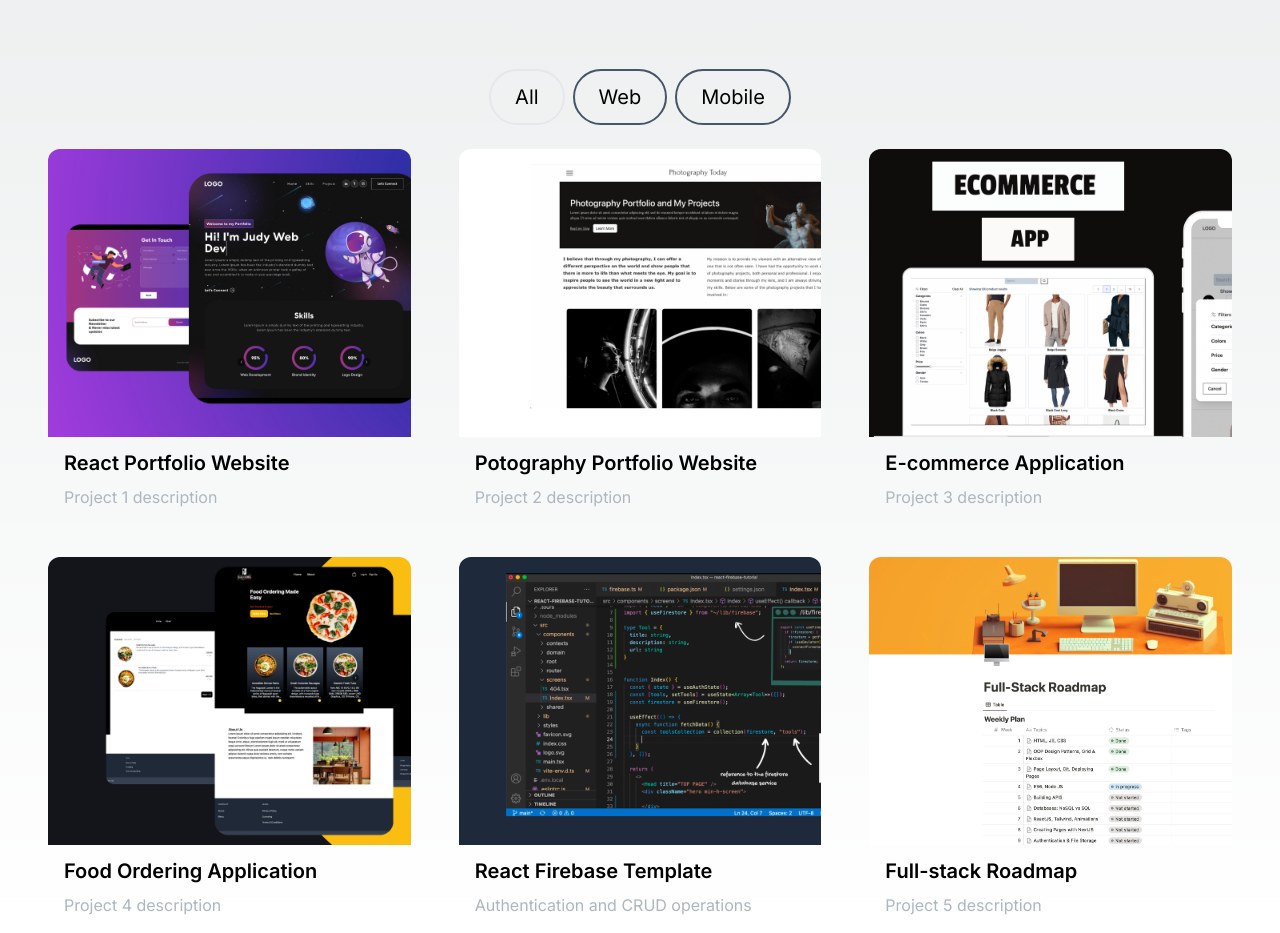
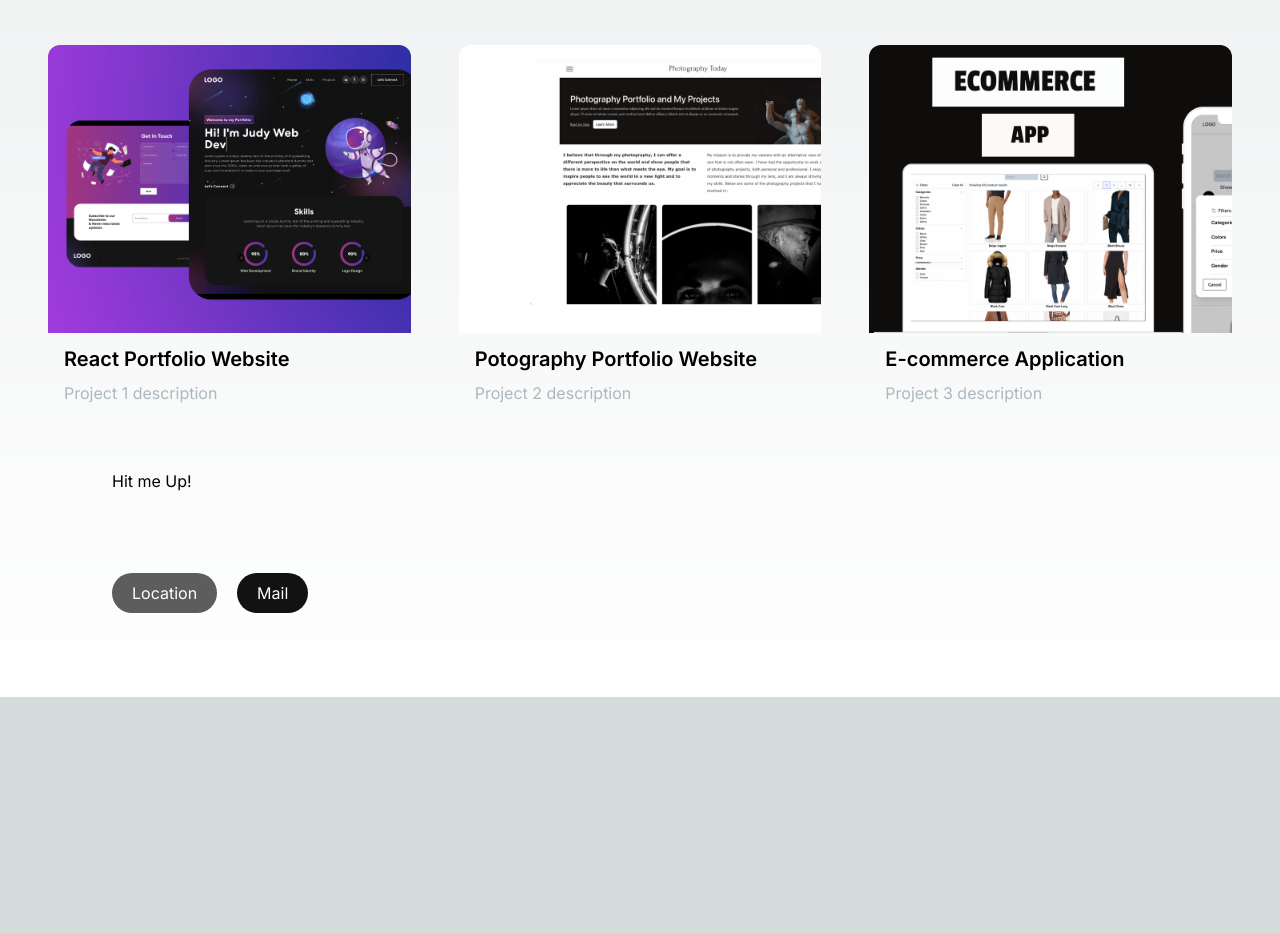
Before and after one commit to Alvisalc/Portfolio, a Next.js app: page / in a window 1280 px wide. Shown: the part 1339-2272 px from the top of the page. After the commit the page ends 2036 px from the top, so only its background shows below. Built offline with nearby package versions, Linux system fonts and the light colour scheme.

Commit message:
proj-in-progress

```diff
--- /dev/null
+++ b/src/app/components/Contact.jsx
@@ -0,0 +1,33 @@
+import React from "react";
+import Link from "next/link";
+
+const Contact = () => {
+  return (
+    <div className="md:grid md:grid-cols-2 gap-8 items-center py-8 px-4 xl:gap-16 sm:py-16 xl:px-16">
+        <h1>Hit me Up!</h1>
+        <br></br>
+           {/* link button starts */}
+           <div>
+                {/* Hire me */}
+                <Link
+                href="/"
+                className="px-5 inline-block py-2 w-full sm:w-fit rounded-full mr-4 bg-gradient-to-br from-primary-500 to-secondary-500 text-white bg-[#5d5d5d] hover:bg-slate-800"
+                >
+                Location
+                </Link>
+                {/* Download CV */}
+                <Link
+                href="/"
+                className="px-1 inline-block py-1 w-full sm:w-fit rounded-full bg-gradient-to-br from-primary-500 to-secondary-500 hover:bg-slate-800 text-white mt-3"
+                >
+                <span className="block bg-[#121212] hover:bg-slate-800 rounded-full px-5 py-2">
+                    Mail
+                </span>
+                </Link>
+            </div>
+            {/* link button ends */}
+    </div>
+  )
+}
+
+export default Contact
--- a/src/app/components/HeroSection.jsx
+++ b/src/app/components/HeroSection.jsx
@@ -29,8 +29,7 @@ const HeroSection = () => {
                     </h1>
 
                     <p className="text-base sm:text-lg mb-6 lg:text-xl">
-                        Lorem ipsum dolor sit amet consectetur adipisicing elit. Quisquam,
-                        voluptatum.
+                        A passionate Front-end React Devloper based in Toronto, Canada.
                     </p>
 
                     {/* link button starts */}
--- a/src/app/components/Navbar.jsx
+++ b/src/app/components/Navbar.jsx
@@ -31,7 +31,7 @@ const Navbar = () => {
           href={"/"}
           className="text-2xl md:text-5xl font-semibold"
         >
-          LOGO
+          Alvis.dev
         </Link>
         <div className="mobile-menu block md:hidden">
           {!navbarOpen ? (
--- a/src/app/components/ProjectSection.jsx
+++ b/src/app/components/ProjectSection.jsx
@@ -31,34 +31,7 @@ const projectsData = [
     tag: ["All", "Web"],
     gitUrl: "/",
     previewUrl: "/",
-  },
-  {
-    id: 4,
-    title: "Food Ordering Application",
-    description: "Project 4 description",
-    image: "/images/projects/4.png",
-    tag: ["All", "Mobile"],
-    gitUrl: "/",
-    previewUrl: "/",
-  },
-  {
-    id: 5,
-    title: "React Firebase Template",
-    description: "Authentication and CRUD operations",
-    image: "/images/projects/5.png",
-    tag: ["All", "Web"],
-    gitUrl: "/",
-    previewUrl: "/",
-  },
-  {
-    id: 6,
-    title: "Full-stack Roadmap",
-    description: "Project 5 description",
-    image: "/images/projects/6.png",
-    tag: ["All", "Web"],
-    gitUrl: "/",
-    previewUrl: "/",
-  },
+  }
 ];
 
 const ProjectsSection = () => {
@@ -84,23 +57,6 @@ const ProjectsSection = () => {
       <h2 className="text-center text-4xl font-bold mt-4 mb-8 md:mb-12">
         My Projects
       </h2>
-      <div className="text-blue-500 flex flex-row justify-center items-center gap-2 py-6">
-        <ProjectTag
-          onClick={handleTagChange}
-          name="All"
-          isSelected={tag === "All"}
-        />
-        <ProjectTag
-          onClick={handleTagChange}
-          name="Web"
-          isSelected={tag === "Web"}
-        />
-        <ProjectTag
-          onClick={handleTagChange}
-          name="Mobile"
-          isSelected={tag === "Mobile"}
-        />
-      </div>
       <ul ref={ref} className="grid md:grid-cols-3 gap-8 md:gap-12">
         {filteredProjects.map((project, index) => (
 
--- a/src/app/page.js
+++ b/src/app/page.js
@@ -3,6 +3,7 @@ import Navbar from "./components/Navbar";
 import HeroSection from "./components/HeroSection";
 import About from "./components/About";
 import Project from "./components/ProjectSection";
+import Contact from "./components/Contact";
 
 export default function Home() {
   return (
@@ -12,6 +13,7 @@ export default function Home() {
     <HeroSection />
     <About />
     <Project />
+    <Contact />
     </div>
     </main>
   );
```
